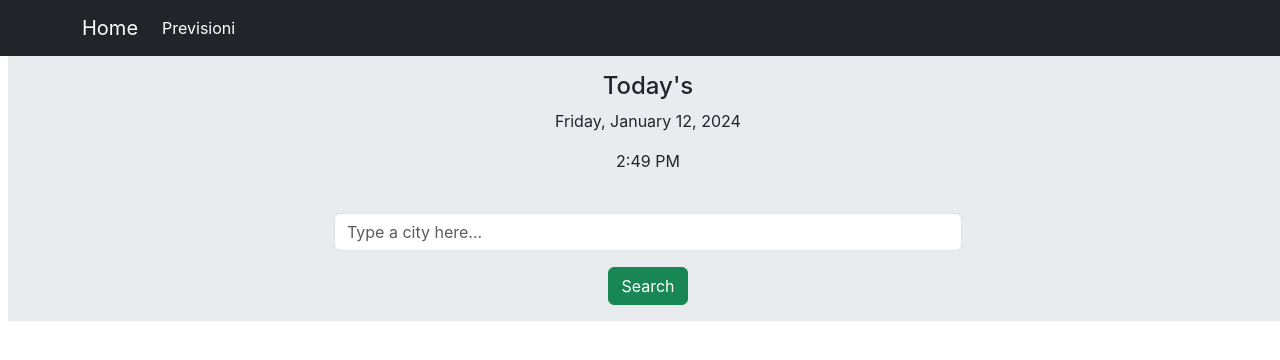
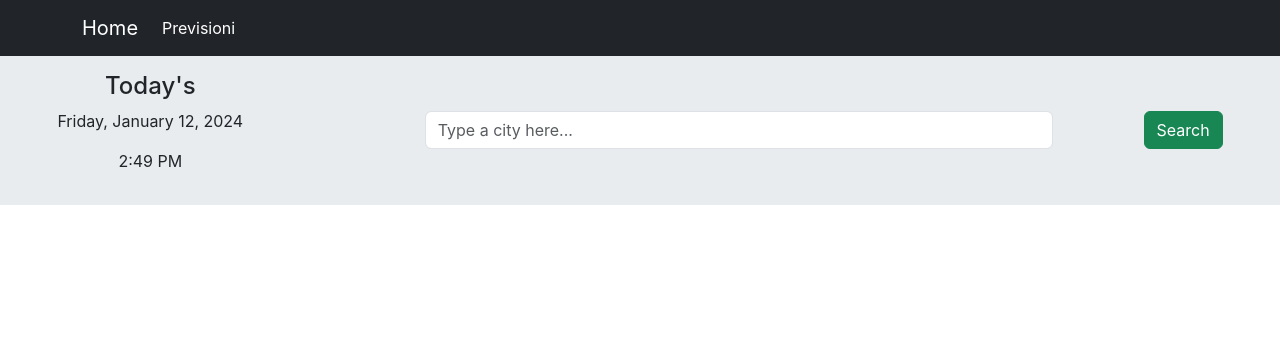
Before and after one commit to AlessandroB92/meteo, a React (Create React App) app: page / in a window 1280 px wide. Shown: the top 360 px of the page. Built offline with nearby package versions, Linux system fonts and the light colour scheme.

Commit message:
still wip

```diff
--- a/src/App.css
+++ b/src/App.css
@@ -1,6 +1,3 @@
-*{
-  background-color: #61dafb;
-}
 .App {
   text-align: center;
 }
--- a/src/App.js
+++ b/src/App.js
@@ -1,13 +1,13 @@
 import React from 'react';
 import Weather from './components/Weather';
-import MyHeader from './components/MyHeader';
+import MyNav from './components/MyNav';
 import { BrowserRouter, Routes, Route } from 'react-router-dom';
 
 function App() {
   return (
     <>
     <BrowserRouter>
-      <MyHeader/>
+      <MyNav/>
       <Routes>
         <Route path='/' element={<Weather/>}></Route>
       </Routes>
--- a/src/components/CurrentDate.jsx
+++ b/src/components/CurrentDate.jsx
@@ -30,7 +30,7 @@ const DateTime = () => {
   };
 
   return (
-    <div className="container py-3">
+    <div className="cpntainer-fluid py-3 w-30">
         <h4>Today's</h4>
       <p>{formatDate(currentDateTime)}</p>
       <p>{formatTime(currentDateTime)}</p>
--- a/src/components/MyHeader.jsx
+++ b/src/components/MyNav.jsx
@@ -1,7 +1,7 @@
 import React from 'react';
 import { Link } from 'react-router-dom';
 
-const MyHeader = () => {
+const MyNav = () => {
   return (
     <nav className="navbar navbar-expand-lg navbar-light bg-dark">
       <div className="container">
@@ -23,4 +23,4 @@ const MyHeader = () => {
   );
 };
 
-export default MyHeader;
+export default MyNav;
--- a/src/components/Weather.jsx
+++ b/src/components/Weather.jsx
@@ -12,7 +12,7 @@ const Weather = () => {
   const getWeatherData = async () => {
     try {
       const response = await axios.get(
-        `https://api.openweathermap.org/data/2.5/weather?q=${city}&appid=${apiKey}&units=metric`
+        `https://api.openweathermap.org/data/2.5/weather?q=${city}&appid=${apiKey}&units=metric&lang=it`
       );
 
       setWeatherData(response.data);
@@ -22,8 +22,8 @@ const Weather = () => {
   };
 
   return (
-    <div className="container-fluid mx-2 text-center bg-body-secondary justify-content-center">
-      <div className="mb-3 d-flex flex-column align-items-center">
+    <div className="container-fluid text-center bg-body-secondary justify-content-center">
+      <div className="mb-3 d-flex align-items-center justify-content-around">
         <CurrentDate/>
         <label htmlFor="cityInput" className="form-label"></label>
         <input
@@ -40,9 +40,9 @@ const Weather = () => {
 
       {weatherData && (
         <div>
-          <h3>Weather in {weatherData.name}</h3>
-          <p className="fw-bold">Temperature: {weatherData.main.temp}°C</p>
-          <p className="fw-bold">Humidity: {weatherData.main.humidity}%</p>
+          <h3>Weather in: {weatherData.name}</h3>
+          <p className="fw-bold">Temperatura: {weatherData.main.temp}°C</p>
+          <p className="fw-bold">Umidità: {weatherData.main.humidity}%</p>
           <p className="fw-bold">Weather: {weatherData.weather[0].description}</p>
         </div>
       )}
```
